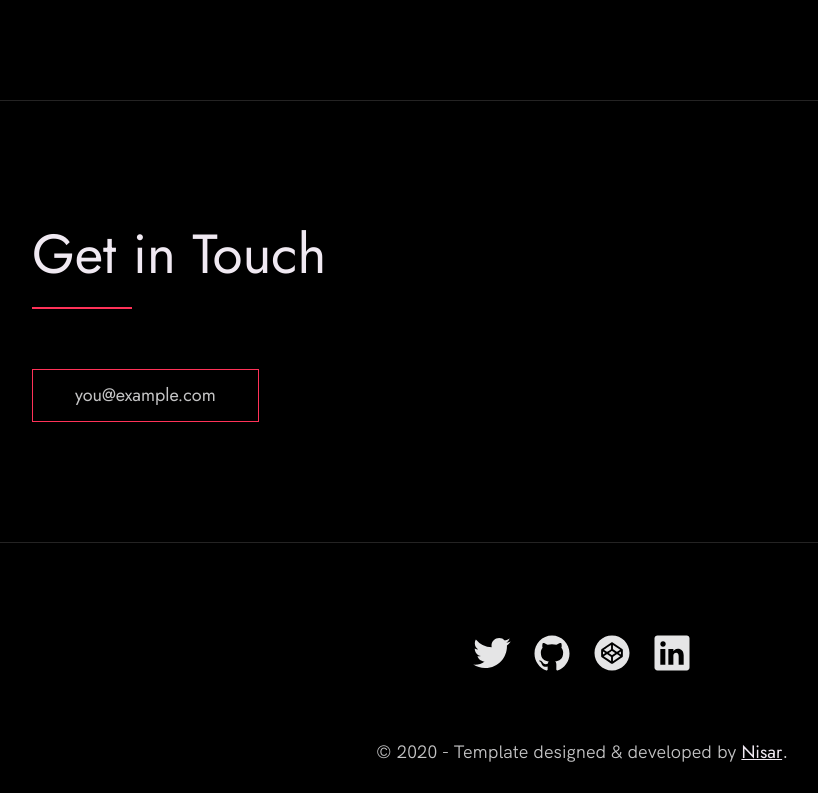
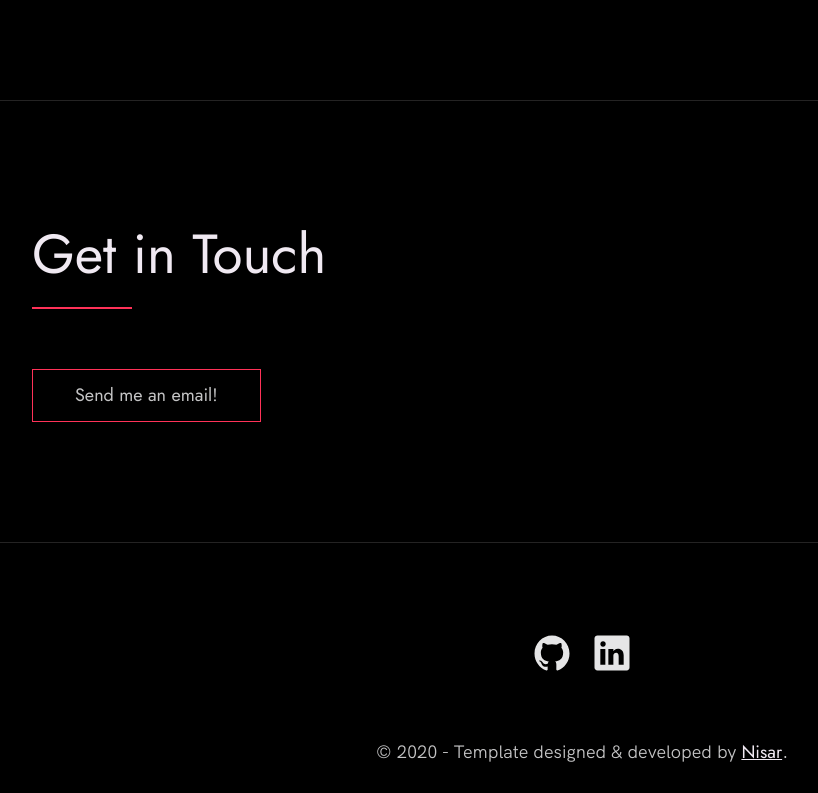
Before and after one commit to niadanielle14/OldPortfolio, a plain HTML site: page index.html in a window 1280 px wide. Shown: the part 4034-4827 px from the top of the page, without its empty margins (58-876 px from the left). Drawn offline with Linux system fonts and the light colour scheme; grey boxes are pictures that could not be loaded.

Commit message:
feat. added more links. need to add

```diff
--- a/index.html
+++ b/index.html
@@ -197,7 +197,7 @@
               Passionate about developing user-focused services and intuitive features while continuing to develop my skills as a programmer through creative problem-solving.
             </p>
             <!-- Provide a link to your resume -->
-            <a href="#" class="btn">My Resume</a>
+            <a href="https://docs.google.com/document/d/1i4vz8ynAuS_btsrAPhR0Fn7A3sOAlYECHx2vEK_sQc8/edit?usp=sharing" class="btn">My Resume</a>
           </div>
 
           <div class="about__photo-container">
@@ -218,7 +218,7 @@
         <p>
         </p>
         <!-- Replace the email with yours -->
-        <a href="mailto:you@example.com" class="btn">you@example.com</a>
+        <a href="mailto:nia.d.watson@gmail.com" class="btn">Send me an email!</a>
       </div>
     </div>
   </section>
@@ -230,22 +230,12 @@
       <!-- Update the links to point to your accounts -->
       <ul class="footer__social-links">
         <li class="footer__social-link-item">
-          <a href="https://twitter.com/nisarhassan12/" title="Link to Twitter Profile">
-            <img src="./images/twitter.svg" class="footer__social-image" alt="Twitter">
-          </a>
-        </li>
-        <li class="footer__social-link-item">
-          <a href="https://github.com/nisarhassan12/" title="Link to Github Profile">
+          <a href="https://github.com/niadanielle14" title="Link to Github Profile">
             <img src="./images/github.svg" class="footer__social-image" alt="Github">
           </a>
         </li>
         <li class="footer__social-link-item">
-          <a href="https://codepen.io/nisar_hassan" title="Link to Codepen Profile">
-            <img src="./images/codepen.svg" class="footer__social-image" alt="Codepen">
-          </a>
-        </li>
-        <li class="footer__social-link-item">
-          <a href=https://www.linkedin.com/in/nisar-hassan-naqvi-413466199/">
+          <a href=https://www.linkedin.com/in/niawatson339">
             <img src="./images/linkedin.svg" title="Link to Linkedin Profile" class="footer__social-image" alt="Linkedin">
           </a>
         </li>
```
